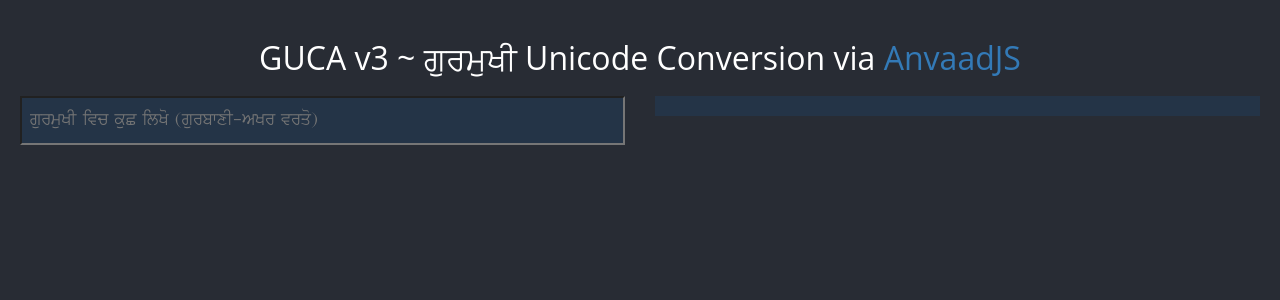
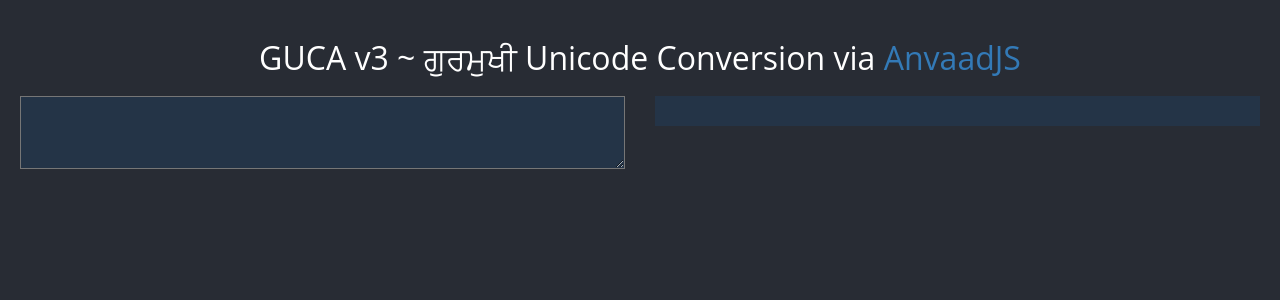
Before and after one commit to irvanjitsingh/guca3, a React (Create React App) app: page / in a window 1280 px wide. Shown: the top 300 px of the page. Built offline with nearby package versions, Linux system fonts and the light colour scheme; a web font is replaced by a local one.

Commit message:
added english transliteration

```diff
--- a/src/App.js
+++ b/src/App.js
@@ -10,14 +10,16 @@
     super(props);
     this.state = {
       gurmukhiText: "",
-      devnagriText: ""
+      devnagriText: "",
+      englishText: ""
     };
   }
 
   handleInputChange = event => {
     this.setState({
       gurmukhiText: anvaad.unicode(event.target.value),
-      devnagriText: anvaad.translit(event.target.value, 'devnagri')
+      devnagriText: anvaad.translit(event.target.value, 'devnagri'),
+      englishText: anvaad.translit(event.target.value, 'english')
     });
   };
 
@@ -26,7 +28,7 @@
       <div>
         <Header />
         <ConversionInput textChange={this.handleInputChange} />
-        <ConversionResult outputGurmukhi={this.state.gurmukhiText} outputDevnagri={this.state.devnagriText} />
+        <ConversionResult outputGurmukhi={this.state.gurmukhiText} outputDevnagri={this.state.devnagriText} outputEnglish={this.state.englishText} />
       </div>
     );
   }
--- a/src/ConversionInput.css
+++ b/src/ConversionInput.css
@@ -13,7 +13,7 @@
   margin: 0 0 0 0;
 }
 
-.component-conversion-input input {
+.component-conversion-input textarea {
   background-color: #243447;
   color: #ffffff;
   font-size: 18px;
--- a/src/ConversionInput.js
+++ b/src/ConversionInput.js
@@ -17,7 +17,7 @@
       <div class="col-md-6">
         <div className="component-conversion-input">
           <div>
-            <input placeholder = {"gurmuKI ivc kuC ilKo (gurbwxI-AKr vrqo)"} onChange={this.handleChange} />
+            <textarea onChange={this.handleChange} />
           </div>
         </div>
       </div>
--- a/src/ConversionResult.css
+++ b/src/ConversionResult.css
@@ -15,7 +15,7 @@
   /* font-family: 'Mukta Mahee', sans-serif; */
 }
 
-.component-conversion-result-sub {
+.component-conversion-result-main-hindi {
   padding: 5px;
   background-color: #243447;
   color: #ffffff;
@@ -23,3 +23,12 @@
   /* font-family: "GurbaniAkhar"; */
   font-family: 'Mukta Mahee', sans-serif;
 }
+
+.component-conversion-result-sub {
+  padding: 5px;
+  background-color: #243447;
+  color: #ffffff;
+  font-size: 20px;
+  /* font-family: "GurbaniAkhar"; */
+  font-family: 'Avenir', sans-serif;
+}
--- a/src/ConversionResult.js
+++ b/src/ConversionResult.js
@@ -1,5 +1,4 @@
 import React from 'react';
-import PropTypes from 'prop-types';
 import './ConversionResult.css'
 
 export default class ConversionResult extends React.PureComponent {
@@ -9,8 +8,11 @@
         <div className="component-conversion-result-main">
         {this.props.outputGurmukhi}
         </div>
+        <div className="component-conversion-result-main-hindi">
+        {this.props.outputDevnagri}
+        </div>
         <div className="component-conversion-result-sub">
-        {this.props.outputDevnagri}
+        {this.props.outputEnglish}
         </div>
       </div>
     );
```
